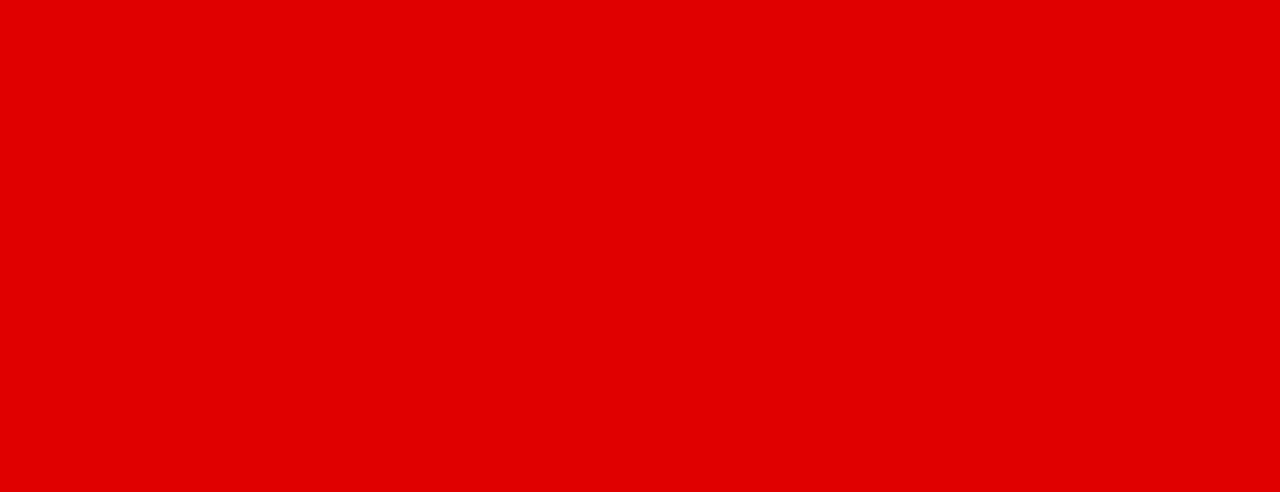
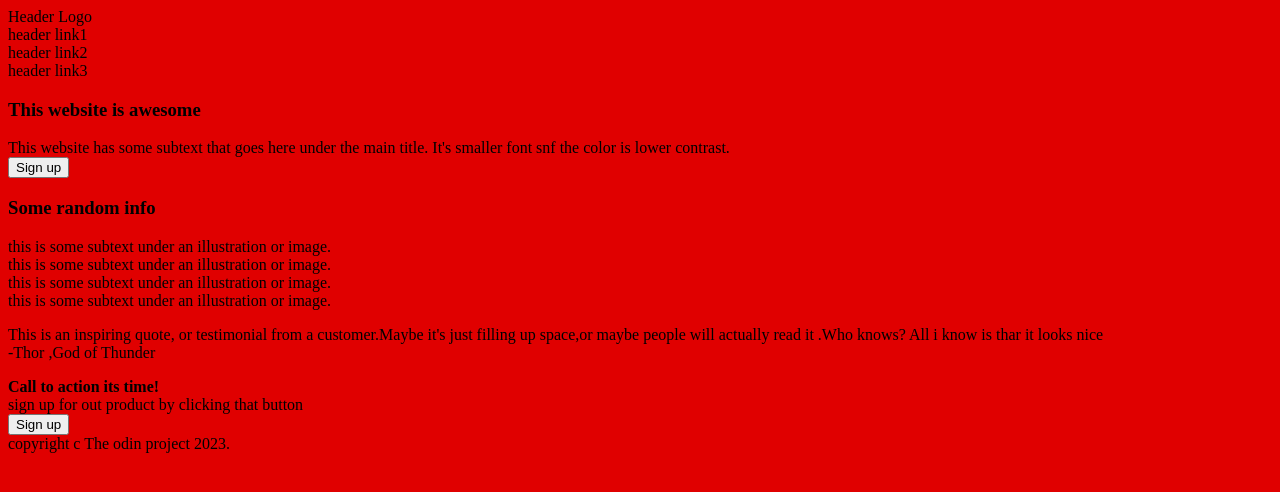
Before and after one commit to XDRONIN/Landing_page, a plain HTML site: page index.html in a window 1280 px wide. Drawn offline with Linux system fonts and the light colour scheme.

Commit message:
Added basic info to the divs on the html file

```diff
--- a/index.html
+++ b/index.html
@@ -8,22 +8,63 @@
 </head>
 <body>
     <div class="top">
-     <div class="head"></div>
-     <div class="head"></div>
-     <div class="head"></div>
-     <div class="head"></div>
+     <div class="head">Header Logo</div>
+     <div class="head">header link1</div>
+     <div class="head">header link2</div>
+     <div class="head">header link3</div>
 
 
-     <div class="tni"></div>
-     <div class="tni"></div>
+     <div class="tni">
+        <h3>This website is awesome</h3>
+        This website has some subtext that goes here under the main title.
+        It's smaller font snf the color is lower contrast.<br>
+        <button>Sign up</button>
+
+     </div>
+     <div class="tni">
+        <!--image-->
+     </div>
 
     </div>
-    <div class="mid"></div>
-    <div class="mid"></div>
     <div class="mid">
-        <div class="su"></div>
+        <h3>Some random info<br></h3>
+        <div class="img">
+            <!--image-->
+            this is some subtext under an illustration or image.
+        </div>
+        <div class="img">
+            <!--image-->
+            this is some subtext under an illustration or image.
+        </div>
+        <div class="img">
+            <!--image-->
+            this is some subtext under an illustration or image.
+        </div>
+        <div class="img">
+            <!--image-->
+            this is some subtext under an illustration or image.
+        </div>
     </div>
-    <footer class="foot"></footer>
+    <div class="mid">
+        <p class="quote">
+            This is an inspiring quote, or testimonial from
+            a customer.Maybe it's just filling up space,or maybe people
+            will actually read it .Who knows? All i know is thar it looks nice<br>
+            -Thor ,God of Thunder
+        </p>
+    </div>
+    <div class="mid">
+        <div class="su">
+            <b>Call to action its time!</b><br>
+            sign up for out product by clicking that button
+        </div>
+        <div>
+            <button>Sign up</button>
+        </div>
+    </div>
+    <footer class="foot">
+        copyright c The odin project 2023.
+    </footer>
 
 
 </body>
```
